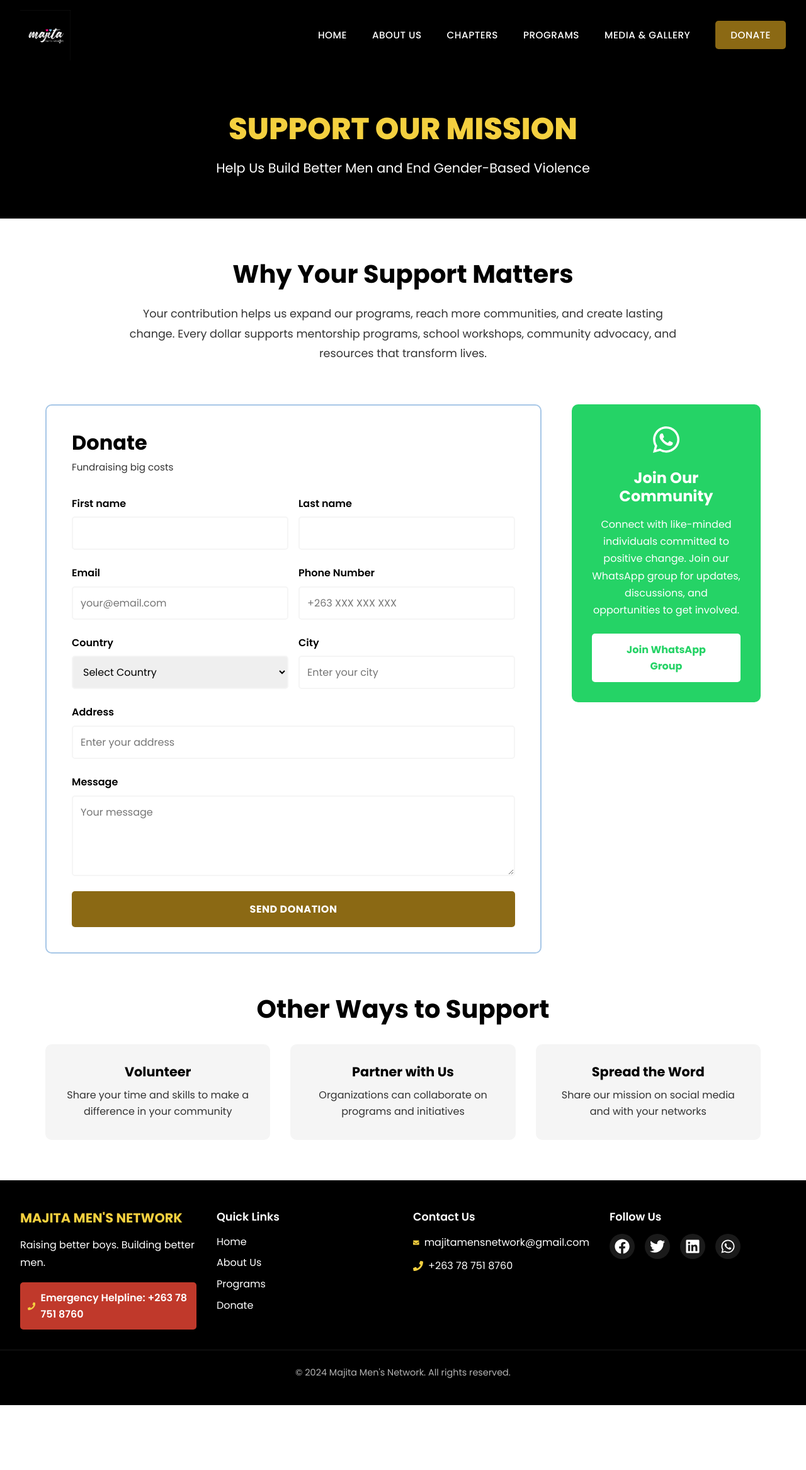
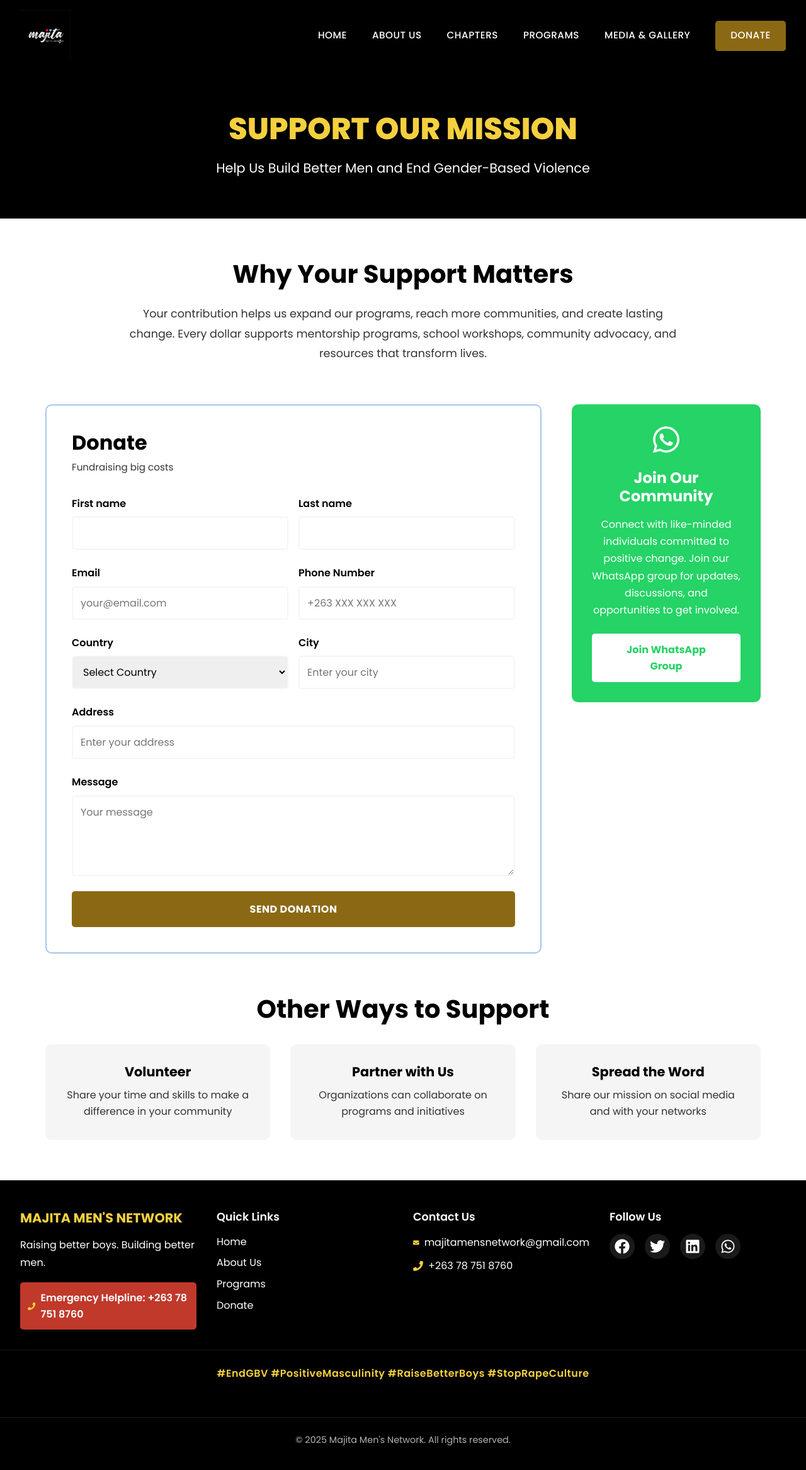
Before and after one commit to Leeroy-Brown01/majita_mens_network, a React (Vite) app: page /donate in a window 1280 px wide. Shown: the top 2334 px of the page at 63% size. Before the commit the page ends 2231 px from the top, so only its background shows below. Built offline with nearby package versions, Linux system fonts and the light colour scheme.

Commit message:
enhancement changes

```diff
--- a/src/components/Footer.css
+++ b/src/components/Footer.css
@@ -95,6 +95,21 @@
   transform: translateY(-3px);
 }
 
+.footer-hashtags {
+  text-align: center;
+  padding: 1.5rem 0;
+  border-top: 1px solid rgba(255, 255, 255, 0.1);
+  margin-top: 2rem;
+}
+
+.footer-hashtags p {
+  color: var(--color-yellow);
+  font-size: 1rem;
+  font-weight: 600;
+  margin: 0;
+  letter-spacing: 0.5px;
+}
+
 .footer-bottom {
   text-align: center;
   padding: 1.5rem 0;
--- a/src/components/Footer.tsx
+++ b/src/components/Footer.tsx
@@ -33,13 +33,13 @@ function Footer() {
         <div className="footer-section">
           <h4>Follow Us</h4>
           <div className="footer-social">
-            <a href="https://facebook.com" target="_blank" rel="noopener noreferrer" aria-label="Facebook">
+            <a href="https://www.facebook.com/share/19ZyueEbhA/" target="_blank" rel="noopener noreferrer" aria-label="Facebook">
               <FaFacebook />
             </a>
             <a href="https://twitter.com" target="_blank" rel="noopener noreferrer" aria-label="Twitter">
               <FaTwitter />
             </a>
-            <a href="https://linkedin.com" target="_blank" rel="noopener noreferrer" aria-label="LinkedIn">
+            <a href="https://www.linkedin.com/company/majita-men-s-network/?viewAsMember=true" target="_blank" rel="noopener noreferrer" aria-label="LinkedIn">
               <FaLinkedin />
             </a>
             <a href="https://chat.whatsapp.com/Hb6L6EfU72u5glneBy619G" target="_blank" rel="noopener noreferrer" aria-label="WhatsApp">
@@ -49,8 +49,12 @@ function Footer() {
         </div>
       </div>
 
+      <div className="footer-hashtags">
+        <p>#EndGBV   #PositiveMasculinity   #RaiseBetterBoys   #StopRapeCulture</p>
+      </div>
+
       <div className="footer-bottom">
-        <p>&copy; 2024 Majita Men's Network. All rights reserved.</p>
+        <p>&copy; 2025 Majita Men's Network. All rights reserved.</p>
       </div>
     </footer>
   );
--- a/src/components/Navbar.css
+++ b/src/components/Navbar.css
@@ -70,6 +70,11 @@
   width: 100%;
 }
 
+.navbar-link.active {
+  color: var(--color-brown);
+  border-bottom: 3px solid var(--color-brown);
+}
+
 .navbar-link[href="/donate"] {
   background-color: var(--color-brown);
   color: var(--color-white);
--- a/src/components/Navbar.tsx
+++ b/src/components/Navbar.tsx
@@ -1,7 +1,9 @@
-import { Link } from 'react-router-dom';
+import { Link, useLocation } from 'react-router-dom';
 import './Navbar.css';
 
 function Navbar() {
+  const location = useLocation();
+
   return (
     <nav className="navbar">
       <div className="navbar-container">
@@ -9,12 +11,12 @@ function Navbar() {
           <img src="/images/branding/Majita_black_logo.jpg" alt="Majita Men's Network" className="logo-image" />
         </Link>
         <ul className="navbar-menu">
-          <li><Link to="/" className="navbar-link">HOME</Link></li>
-          <li><Link to="/about" className="navbar-link">ABOUT US</Link></li>
-          <li><Link to="/chapters" className="navbar-link">CHAPTERS</Link></li>
-          <li><Link to="/programmes" className="navbar-link">PROGRAMS</Link></li>
-          <li><Link to="/media" className="navbar-link">MEDIA & GALLERY</Link></li>
-          <li><Link to="/donate" className="navbar-link">DONATE</Link></li>
+          <li><Link to="/" className={`navbar-link ${location.pathname === '/' ? 'active' : ''}`}>HOME</Link></li>
+          <li><Link to="/about" className={`navbar-link ${location.pathname === '/about' ? 'active' : ''}`}>ABOUT US</Link></li>
+          <li><Link to="/chapters" className={`navbar-link ${location.pathname === '/chapters' ? 'active' : ''}`}>CHAPTERS</Link></li>
+          <li><Link to="/programmes" className={`navbar-link ${location.pathname === '/programmes' ? 'active' : ''}`}>PROGRAMS</Link></li>
+          <li><Link to="/media" className={`navbar-link ${location.pathname === '/media' ? 'active' : ''}`}>MEDIA & GALLERY</Link></li>
+          <li><Link to="/donate" className={`navbar-link ${location.pathname === '/donate' ? 'active' : ''}`}>DONATE</Link></li>
         </ul>
       </div>
     </nav>
--- a/src/pages/Home.css
+++ b/src/pages/Home.css
@@ -159,8 +159,10 @@
 .info-banner {
   margin-top: 2rem;
   display: flex;
+  flex-wrap: wrap;
   justify-content: center;
   align-items: center;
+  gap: 2rem;
 }
 
 .banner-image {
@@ -170,6 +172,8 @@
   max-height: 600px;
   border-radius: 10px;
   box-shadow: 0 10px 30px rgba(0, 0, 0, 0.2);
+  flex: 1;
+  min-width: 300px;
 }
 
 @media screen and (max-width: 768px) {
--- a/src/pages/Home.tsx
+++ b/src/pages/Home.tsx
@@ -77,6 +77,7 @@ function Home() {
           </p>
           <div className="info-banner">
             <img src="/images/branding/info_banner.jpg" alt="Majita Men's Network Information" className="banner-image" />
+            <img src="/images/branding/info_banner_2.jpg" alt="Majita Men's Network Programs" className="banner-image" />
           </div>
         </div>
       </section>
```
Also changed, not shown: public/images/branding/info_banner_2.jpg (added).
